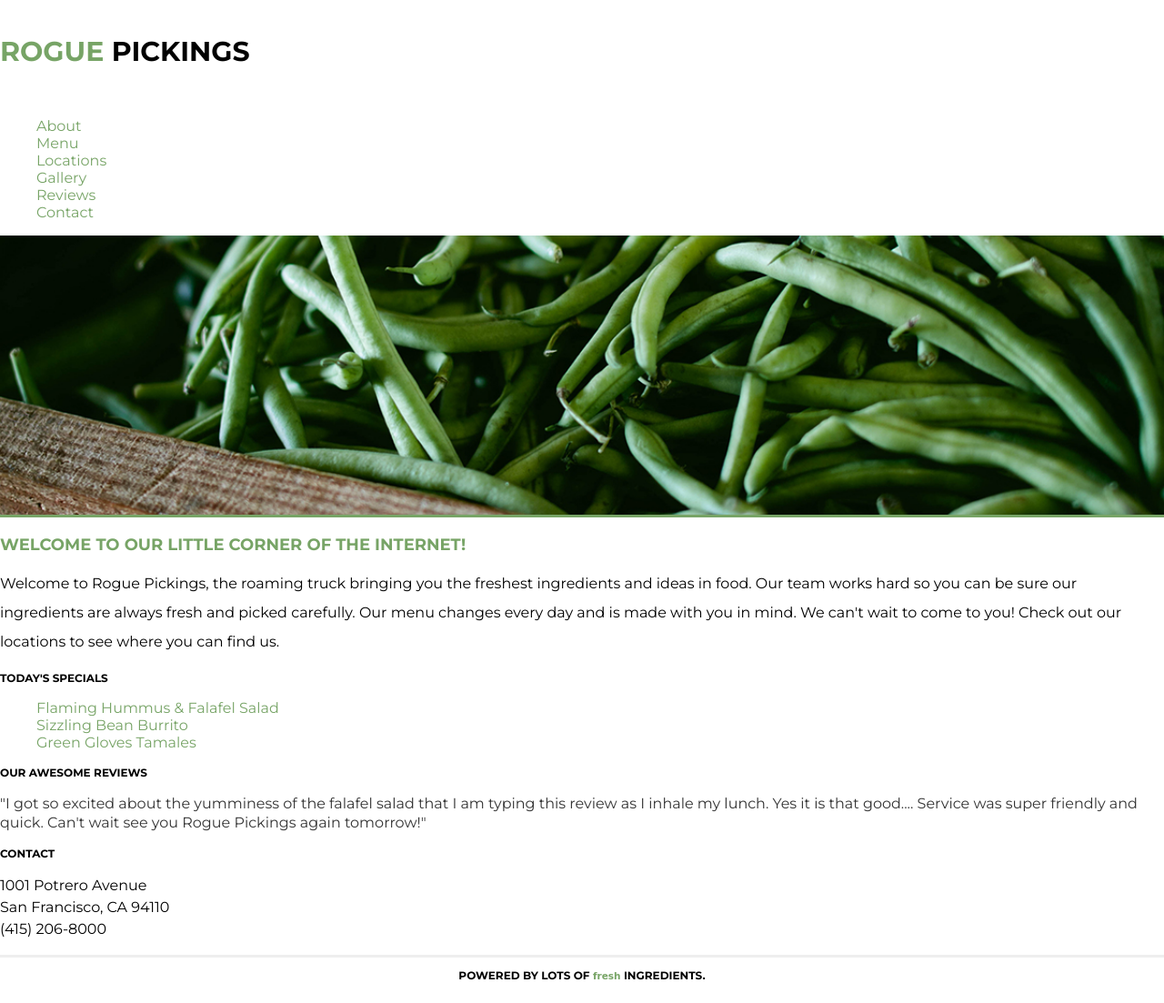
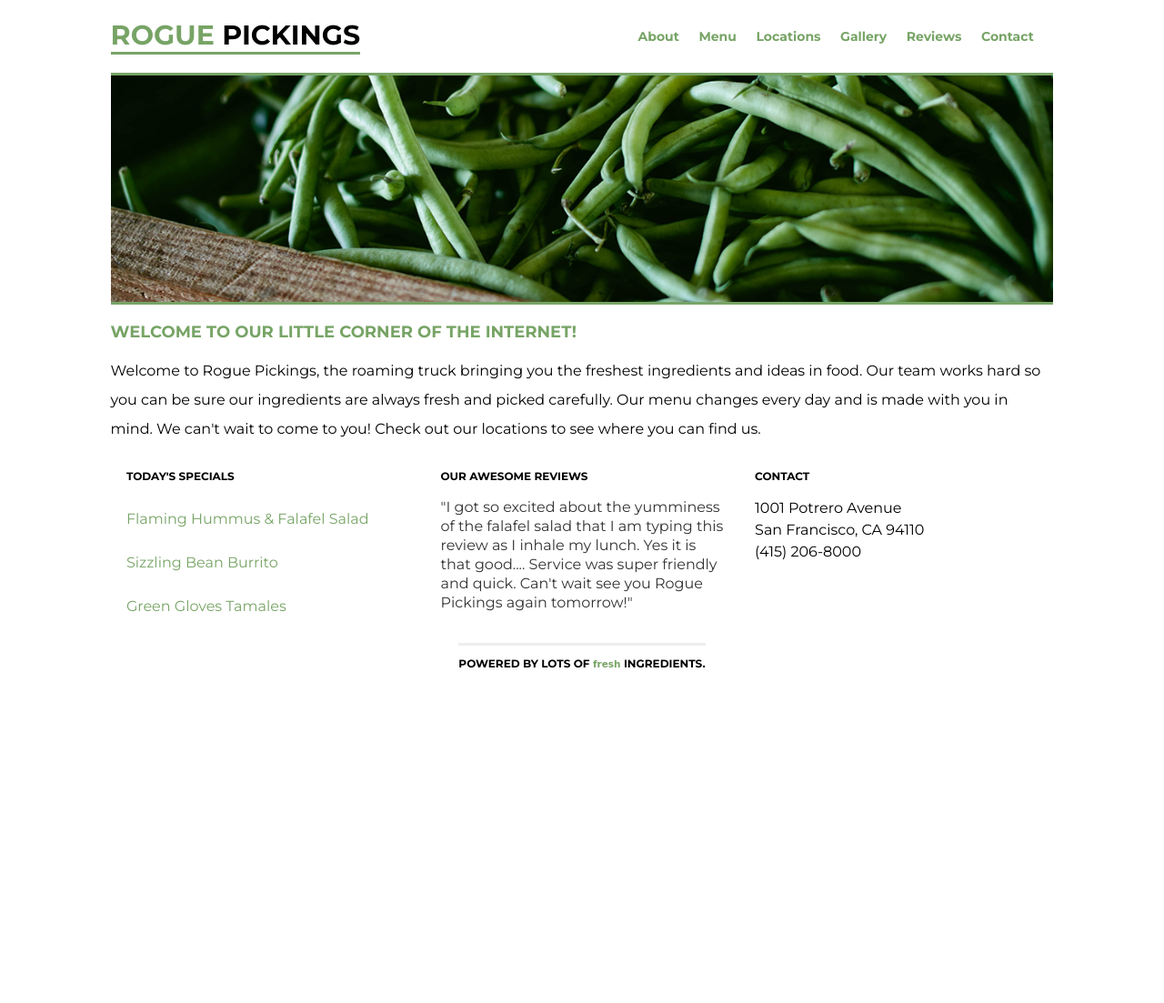
Before and after one commit to Josh-Darling13/static-responsive, a plain HTML site: page index.html in a window 1280 px wide. Shown: the whole page at 91% size. After the commit the page ends 800 px from the top, so only its background shows below. Drawn offline with Linux system fonts and the light colour scheme; a web font is replaced by a local one.

Commit message:
So close but I don't know what's wrong.

```diff
--- a/css/main.css
+++ b/css/main.css
@@ -1,6 +1,7 @@
 body {
 	font-family: 'Montserrat', Helvetica, Arial, sans-serif;
 	font-size:1em;
+	display: flex;
 
 }
 
@@ -14,6 +15,7 @@ h3 {
 
 h1 {
 	font-size: 1.875em;
+	border-bottom: 3px solid #77a466;
 }
 
 h2 {
@@ -30,24 +32,10 @@ p {
 
 }
 
-/*The widths are in a percentage!*/
-
-
-/****************
-PUT IMAGE INTO HERE!!!!!!!!!!!!!!!!
-CONTROL IMAGES IN THE CC!
-
-******************/
-
-
-header h1 {
-	margin: 0;
-	padding: 38px 0;
-}
-
 header h1 span {
 	color: #77a466;
 }
+
 
 ul {
 	color:#77a466;
@@ -67,6 +55,7 @@ header nav {
 }
 
 .main-image {
+	width: 100%;
 	height: auto;
 }
 
@@ -113,29 +102,30 @@ footer span {
 	font-size: 0.875em;
 }
 
-
-/************
-Breakpoints.
-************/
 /*******
 Celphone
 *******/
-@media screen and (max-width: 480px) {
+@media screen and (max-width: 767px) {
 
+	body{
+		display:flex;
+		flex-direction: column;
+		align-content: center;
+		align-items: center;
+
+	}
 
 	.container{
-		width: 90%;
 		display:flex;
-	flex-flow: column wrap;
+		flex-direction: column;
 		align-content: center;
 		align-items: center;
-	justify-content: space-around;
-	flex-wrap: wrap;
+		width: 90%;
+
 	}
 
-	header {
-		border-bottom: 3px solid #77a466;
-		margin: 0 auto;
+	.we-are{
+		text-align: center;
 	}
 
 	.nav-deets{
@@ -143,14 +133,12 @@ Celphone
 		text-align: center;
 	}
 
-	/*The widths are in a percentage!*/
+
 	.top-section{
-	width: 90%;
 		display:flex;
 		flex-flow: column wrap;
 	}
 	.bottom-section {
-		width: 90%;
 		display: flex;
 		align-content: center;
 		align-items: center;
@@ -170,26 +158,39 @@ Celphone
 
 }
 
-/*
-Tablet portrait
-*/
-/*
-@media (min-width: 481px){
 
+
+/*******
+Tablet
+*******/
+
+@media (min-width: 768px){
+
+	body{
+		display:flex;
+		flex-direction: column;
+		align-content: center;
+		align-items: center;
+
+	}
 	.container{
 		width: 90%;
 		display:flex;
 		align-items: center;
-	flex-flow: column wrap;
+		flex-direction: column;
 	}
 
+
 	header {
+		width: 90%;
 		border-bottom: 3px solid #77a466;
+		display: flex;
+		flex-direction: column;
+		align-items: center;
 	}
 
-header h1 {
-	margin: 0;
-	padding: 38px 0;
+	.we-are{
+		text-align: center;
 	}
 
 	ul {
@@ -202,9 +203,9 @@ ul {
 
 	.top-section,
 	.bottom-section {
+		width: 90;
 		display:flex;
 		align-content: center;
-
 		justify-content: space-around;
 		flex-wrap: wrap;
 	}
@@ -213,72 +214,8 @@ ul {
 		height: auto;
 	}
 
-.menu {
-	list-style: none;
-	padding: 0;
-}
-
-}
-
-@media (min-width: 768px) {
-
-.container{
-	width: 90%;
-	display:flex;
-	justify-content: space-around;
-	align-content: center;
-	margin: 0 auto;
-}
-
-header {
-	border-bottom: 3px solid #77a466;
-	margin: 0 auto;
-}
-
-header h1 {
-	margin: 0;
-	padding: 38px 0;
-}
-
-header h1 span {
-	color: #77a466;
-}
-
-ul {
-	color:#77a466;
-	list-style: none;
-	line-height: 3em;
-	text-decoration: none;
-}
-
-/*
-#ul-align{
-	display: flex;
-	align-items: center;
-
-}
-
-
-/*The widths are in a percentage!*/
-
-/*
-.top-section{
-	display:flex;
-	align-content: center;
-	align-items: center;
-	justify-content: space-around;
-	flex-wrap: wrap;
-}
-
-.bottom-section {
-	display:flex;
-	justify-content: space-around;
-	flex-wrap: wrap;
-
-}
-
 	.section-one{
-	width: 33%;
+		width: 30%;
 		text-align: left;
 	}
 
@@ -287,6 +224,8 @@ ul {
 		justify-content:flex-start;
 		flex-flow: column wrap;
 		color:#77a466;
+		list-style: none;
+		padding: 0;
 	}
 
 	#today-menu{
@@ -294,45 +233,81 @@ ul {
 	}
 
 	.section-two{
-	width: 33%;
+		width: 30%;
 	}
 
 	.section-three {
-	width: 33%;
+		width: 30%;
+	}
+}
+/*******
+Computer
+*******/
+
+
+@media (min-width: 1200px) {
+
+
+	body{
+		display:flex;
+		flex-direction: column;
+		align-content: center;
+		align-items: center;
+
 	}
 
 	}
-
-@media (min-width: 769px) {
-
 	.container{
-		max-width: 100%;
+		width: 90%;
 		display:flex;
-		flex-flow: row wrap;
-		justify-content: space-around;
-		margin: 0 auto;
-	}
-
-	header {
-		border-bottom: 0px;
-		margin: 0 auto;
+		align-items: center;
+		flex-direction: column;
 	}
 
 
-		.nav-deets{
+	header {
+		width: 90%;
 		display:flex;
-			flex-flow: row wrap;
-			justify-content: flex-end;
-			justify-content: space-around;
-			font-size: 1em;
+		justify-content: space-between;
+		flex-direction: row;
 	}
 
+	.deets{
+		width: 50%;
+	}
+
+	ul {
+		display: flex;
+		color:#77a466;
+		list-style: none;
+		line-height: 3em;
+		text-decoration: none;
+		justify-content: space-evenly;
+
+	}
+
+	.nav-deets{
+		display: flex;
+		flex-direction: row;
+		justify-content: space-evenly;
+	}
+
+	.top-section,
+	.bottom-section {
+		width: 90%;
+		display:flex;
+		align-content: center;
+		justify-content: space-around;
+		flex-wrap: wrap;
+	}
+
+	.main-image {
+		height: auto;
+	}
 
 	.section-one{
-			width: 33%;
+		width: 30%;
 		text-align: left;
-
-			border: 1px solid #77a466;
 	}
 
 	.menu{
@@ -340,36 +315,18 @@ ul {
 		justify-content:flex-start;
 		flex-flow: column wrap;
 		color:#77a466;
+		list-style: none;
+		padding: 0;
 	}
 
 	#today-menu{
 		text-align: left;
-				padding: 5px;
 	}
 
 	.section-two{
-			width: 33%;
-
-			border: 1px solid #77a466;
+		width: 30%;
 	}
 
 	.section-three {
-			width: 33%;
-
-			border: 1px solid #77a466;
+		width: 30%;
 	}
-
-
-
-}
-
-
-/**
-
-320px — 480px: Mobile devices.
-481px — 768px: iPads, Tablets.
-769px — 1024px: Small screens, laptops.
-1025px — 1200px: Desktops, large screens.
-
-
-*/
--- a/index.html
+++ b/index.html
@@ -15,13 +15,10 @@
 <body>
     <div class="container">
             <header>
+                <div class="we-are">
                 <h1><span>rogue</span> pickings</h1>
+                </div>
 
-            </header>
-
-
-
-        <div>
                 <nav class="deets">
                     <ul class="nav-deets">
                         <li>
@@ -45,7 +42,14 @@
                     </ul>
                 </nav>
 
-        </div>
+            </header>
+
+
+
+
+
+
+
 
 
 
@@ -84,11 +88,11 @@
                     (415) 206-8000 </p>
             </div>
         </section>
-        <div>
+
         <footer>
             <h3>Powered by lots of <span>fresh</span> ingredients.</h3>
         </footer>
-        <div>
+
     </div>
 </body>
 
```
Lines whose indentation alone changed are shown as unchanged.
